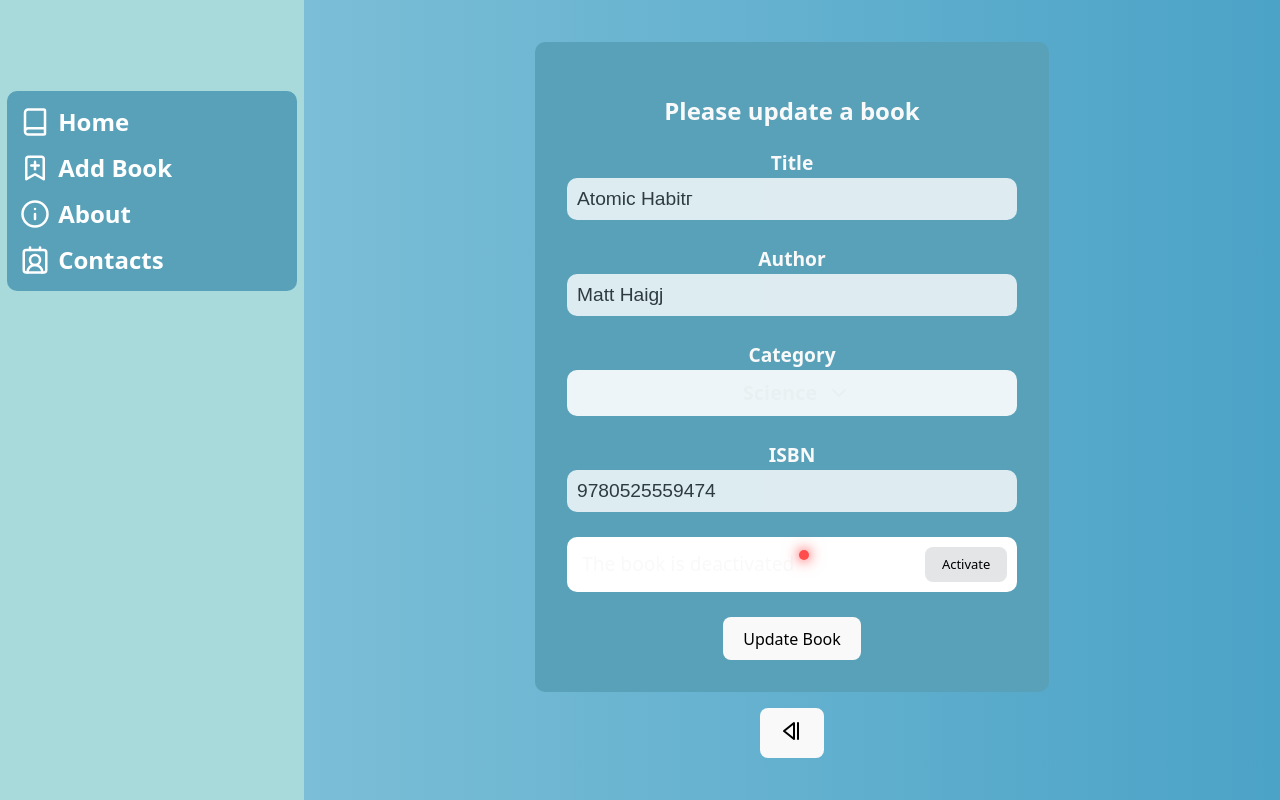
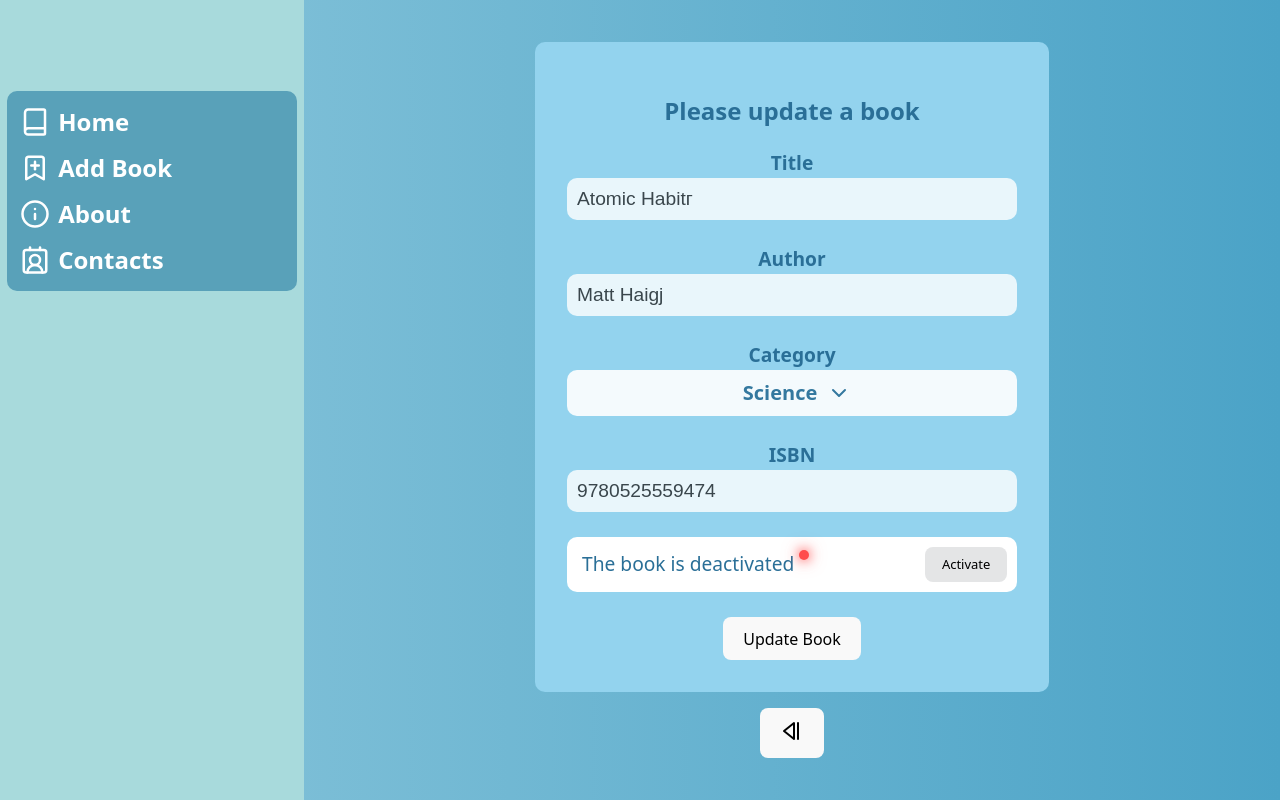
Before and after one commit to ElizaCalmau/books-dashboard-app, a React (Vite) app: page /update-book/1 in a window 1280 px wide. Built offline with nearby package versions, Linux system fonts and the light colour scheme; data requests are answered from the project's data file.

Commit message:
set --sky-blue bg color and dark-blue font color for the form

```diff
--- a/src/components/EditPage/EditPage.module.scss
+++ b/src/components/EditPage/EditPage.module.scss
@@ -16,7 +16,8 @@
 .form{
   width: 50%;
   max-width: 450px;
-  background: var(--light-bg);
+  background: var(--sky-blue);
+  color: var(--dark-blue);
   padding: 2em;
   border-radius: 10px;
   @media (max-width: 768px) {
```
